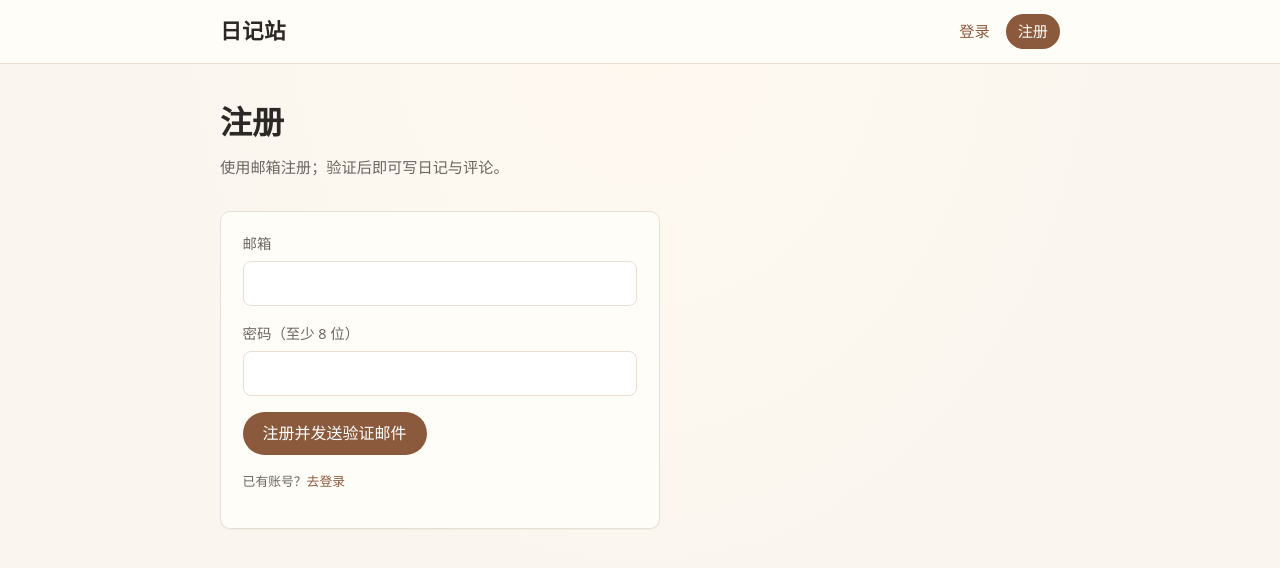
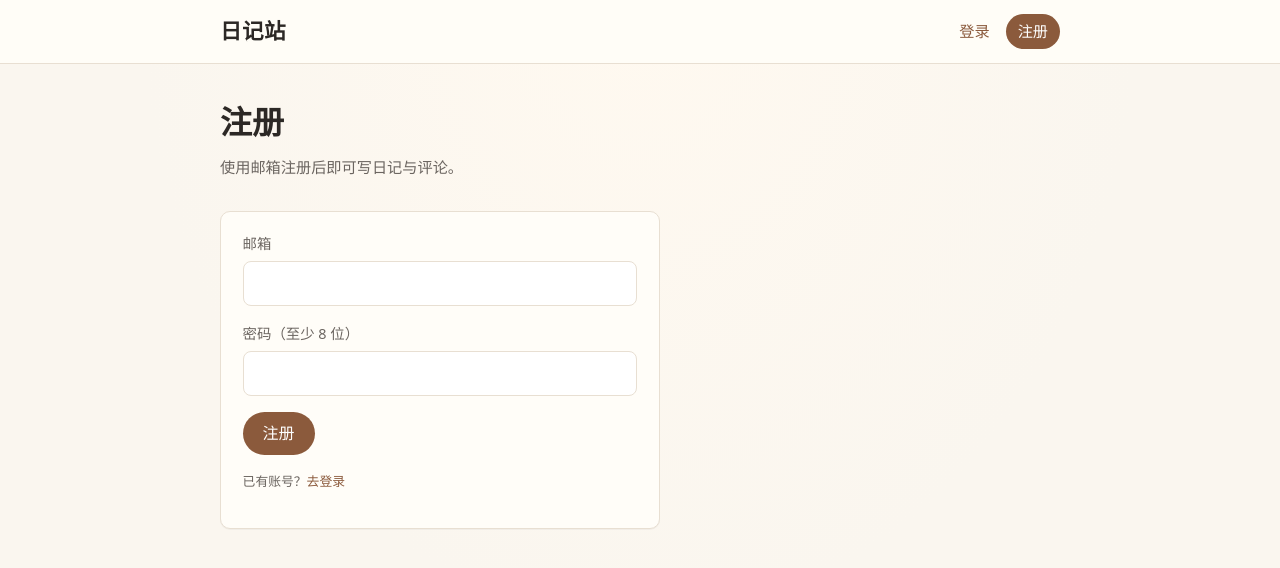
Before and after one commit to knightromantic/Dairy, a Next.js app: page /register in a window 1280 px wide. Shown: the top 568 px of the page. Built offline with nearby package versions, Linux system fonts and the light colour scheme; no server answers.

Commit message:
chore: remove email verification text from register page

```diff
--- a/app/register/page.tsx
+++ b/app/register/page.tsx
@@ -15,7 +15,7 @@ export default function RegisterPage() {
   return (
     <>
       <h1 className="page-title">注册</h1>
-      <p className="page-sub">使用邮箱注册；验证后即可写日记与评论。</p>
+      <p className="page-sub">使用邮箱注册后即可写日记与评论。</p>
 
       <div className="card form-card">
         <form
@@ -35,7 +35,7 @@ export default function RegisterPage() {
                 setError(data.error ?? "注册失败");
                 return;
               }
-              setSuccess(data.message ?? "请查收验证邮件");
+              setSuccess(data.message ?? "请登录");
               setEmail("");
               setPassword("");
             } finally {
@@ -71,7 +71,7 @@ export default function RegisterPage() {
             minLength={8}
           />
           <button className="btn" type="submit" disabled={loading}>
-            {loading ? "提交中…" : "注册并发送验证邮件"}
+            {loading ? "提交中…" : "注册"}
           </button>
         </form>
         <p className="hint" style={{ marginTop: "1rem" }}>
```
